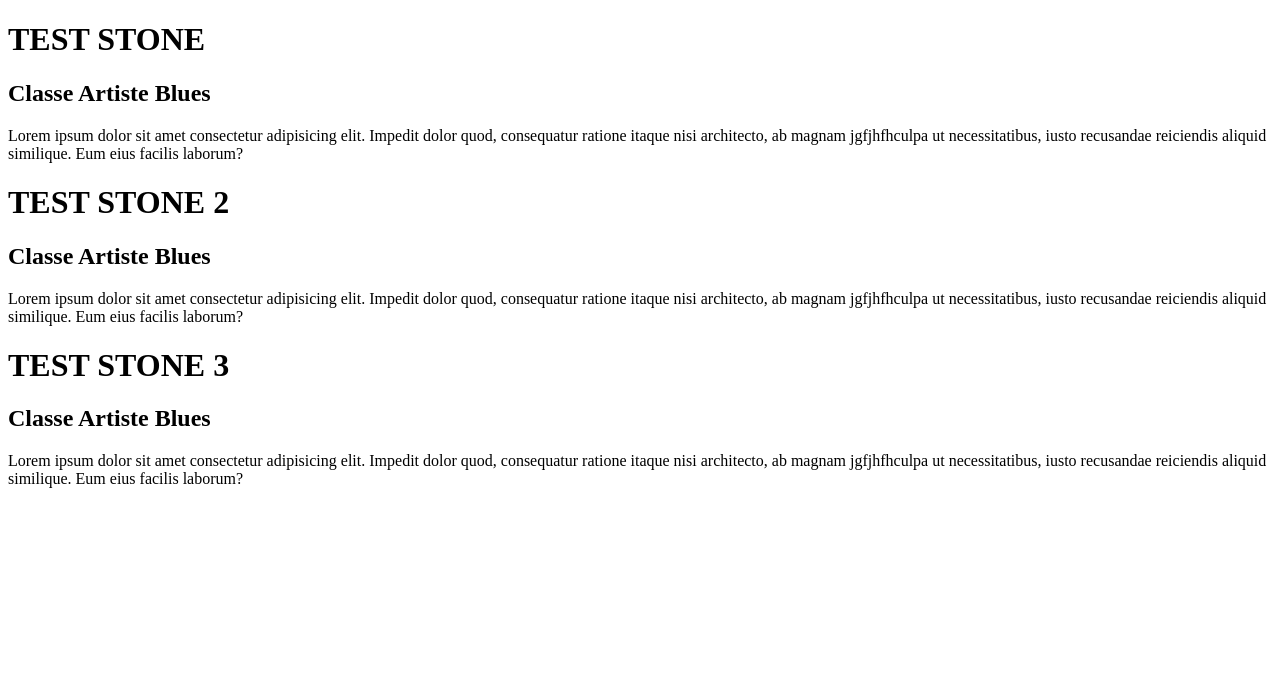
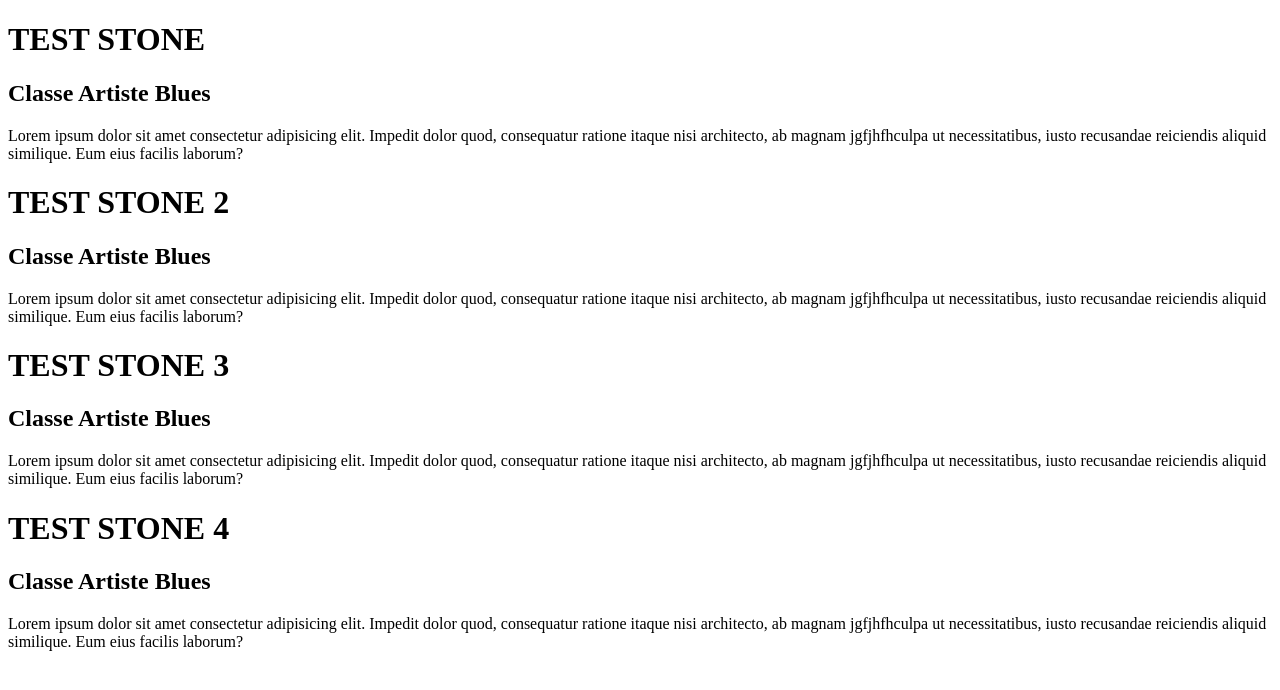
Before and after one commit to StanStoneStoned/Blues-Line-site, a plain HTML site: page Index.html in a window 1280 px wide. Drawn offline with Linux system fonts and the light colour scheme.

Commit message:
4e titre

```diff
--- a/Index.html
+++ b/Index.html
@@ -27,6 +27,12 @@
                 consequatur ratione itaque nisi architecto, ab magnam jgfjhfhculpa ut necessitatibus,
                 iusto recusandae reiciendis aliquid similique. Eum eius facilis laborum?</p>
 
+                <h1>TEST STONE 4</h1>
+                <h2> Classe Artiste Blues</h2>
+                <p>Lorem ipsum dolor sit amet consectetur adipisicing elit. Impedit dolor quod,
+                    consequatur ratione itaque nisi architecto, ab magnam jgfjhfhculpa ut necessitatibus,
+                    iusto recusandae reiciendis aliquid similique. Eum eius facilis laborum?</p>
+
 </body>
 
 </html>
```
